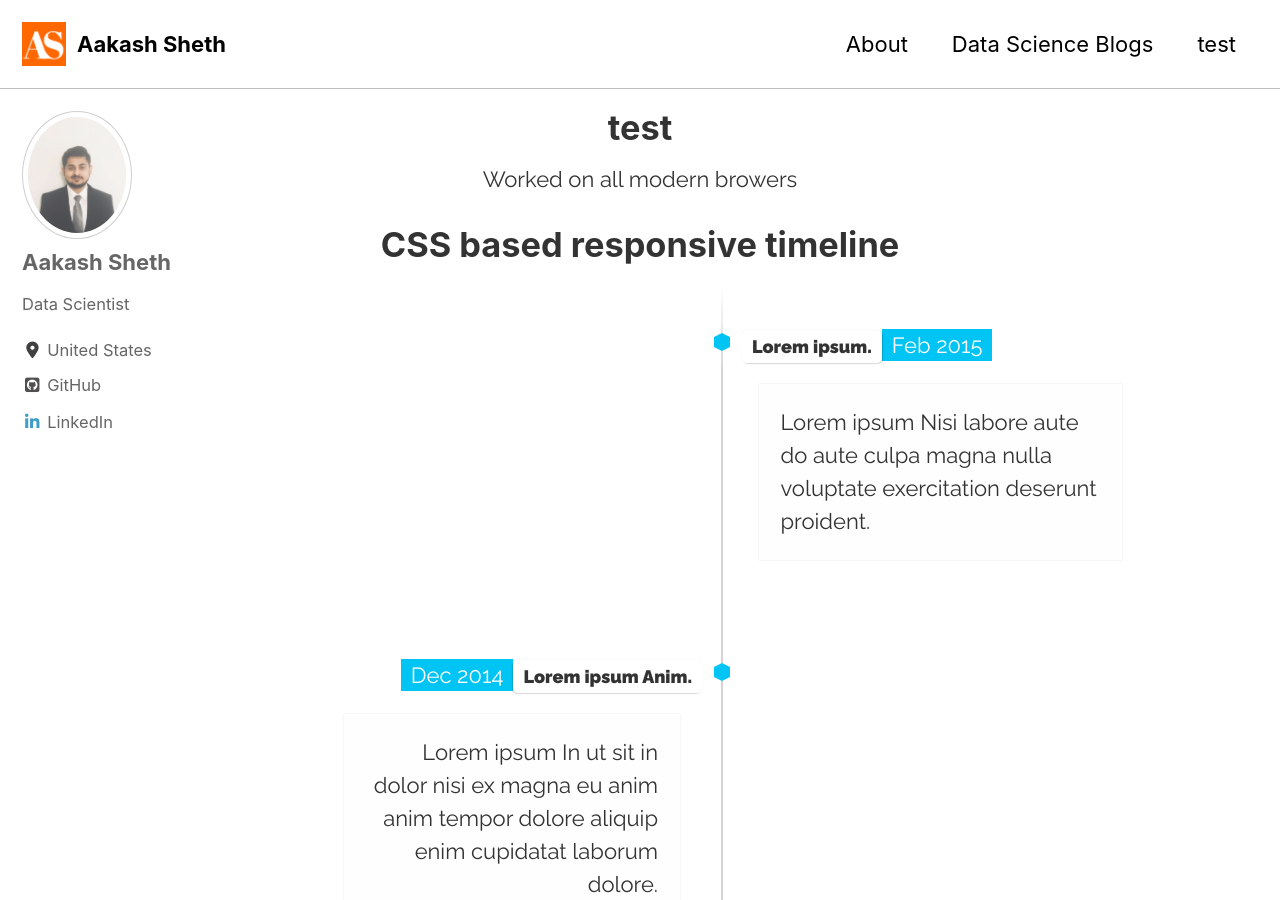
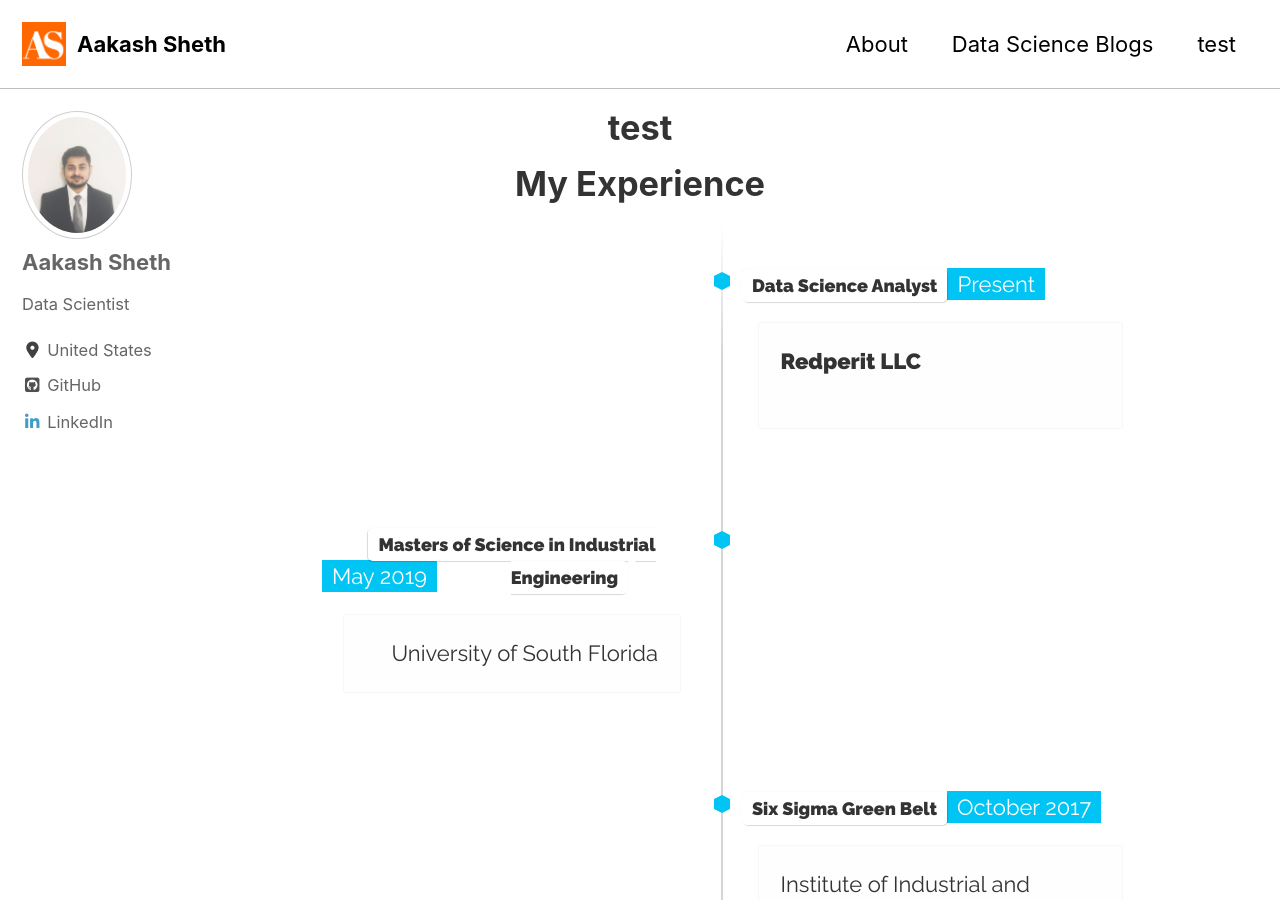
Before and after one commit to aakash-sheth/aakash-sheth.github.io, a Jekyll site: the page built from test.html, in a window 1280 px wide and 900 px high. Built offline with Jekyll 4.4.1, drawn with Linux system fonts in a browser that asks for light colours; cached includes are drawn as plain includes; nearby versions of some CDN libraries; some of the changed text lies outside the part shown.

Commit message:
test.html

```diff
--- a/test.html
+++ b/test.html
@@ -326,8 +326,8 @@ title: "test"
 </style>
 <body>
 <header>
-        <p>Worked on all modern browers</p>
-        <h1>CSS based responsive timeline</h1>
+
+        <h1>My Experience</h1>
     </header>
 
     <ul class="timeline">
@@ -336,10 +336,12 @@ title: "test"
         <div class="direction-r">
           <div class="flag-wrapper">
             <span class="hexa"></span>
-            <span class="flag">Lorem ipsum.</span>
-            <span class="time-wrapper"><span class="time">Feb 2015</span></span>
+            <span class="flag">Data Science Analyst</span>
+            <span class="time-wrapper"><span class="time">Present</span></span>
           </div>
-          <div class="desc">Lorem ipsum Nisi labore aute do aute culpa magna nulla voluptate exercitation deserunt proident.</div>
+          <div class="desc">
+              <p><b>Redperit LLC</b></p>
+          </div>
         </div>
       </li>
 
@@ -348,10 +350,10 @@ title: "test"
         <div class="direction-l">
           <div class="flag-wrapper">
             <span class="hexa"></span>
-            <span class="flag">Lorem ipsum Anim.</span>
-            <span class="time-wrapper"><span class="time">Dec 2014</span></span>
+            <span class="flag">Masters of Science in Industrial Engineering</span>
+            <span class="time-wrapper"><span class="time">May 2019</span></span>
           </div>
-          <div class="desc">Lorem ipsum In ut sit in dolor nisi ex magna eu anim anim tempor dolore aliquip enim cupidatat laborum dolore.</div>
+          <div class="desc">University of South Florida</div>
         </div>
       </li>
 
@@ -360,14 +362,55 @@ title: "test"
         <div class="direction-r">
           <div class="flag-wrapper">
             <span class="hexa"></span>
-            <span class="flag">Lorem Occaecat.</span>
-            <span class="time-wrapper"><span class="time">July 2014</span></span>
+            <span class="flag">Six Sigma Green Belt</span>
+            <span class="time-wrapper"><span class="time">October 2017</span></span>
           </div>
-          <div class="desc">Lorem ipsum Minim labore Ut cupidatat quis qui deserunt proident fugiat pariatur cillum cupidatat reprehenderit sit id dolor consectetur ut.</div>
+          <div class="desc">
+              <p>Institute of Industrial and Systems Engineering </p>
+            </div>
         </div>
       </li>
+
+      <!-- Item 4 -->
+      <li>
+        <div class="direction-l">
+            <div class="flag-wrapper">
+            <span class="hexa"></span>
+            <span class="flag">Data Analyst</span>
+            <span class="time-wrapper"><span class="time">January 2017- July 2017 </span></span>
+            </div>
+            <div class="desc">
+                <p>Tata Consultancy Services</p>
+            </div>
+        </div>
+        </li>
+
+        <!-- Item 5 -->
+        <li>
+        <div class="direction-r">
+            <div class="flag-wrapper">
+            <span class="hexa"></span>
+            <span class="flag">Bachelors of Technology, Metallurgy</span>
+            <span class="time-wrapper"><span class="time">May 2016</span></span>
+            </div>
+            <div class="desc">
+                <p>College of Engineering Pune </p>
+            </div>
+        </div>
+        </li>
+        <li>
+        <div class="direction-l">
+            <div class="flag-wrapper">
+            <span class="hexa"></span>
+            <span class="flag">Research Intern</span>
+            <span class="time-wrapper"><span class="time"> May 2014</span></span>
+            </div>
+            <div class="desc">
+                <p>Mahindra CIE Automotive</p>
+            </div>
+        </div>
+        </li>
     </ul>
-
 
 </body>
 </html>
```
